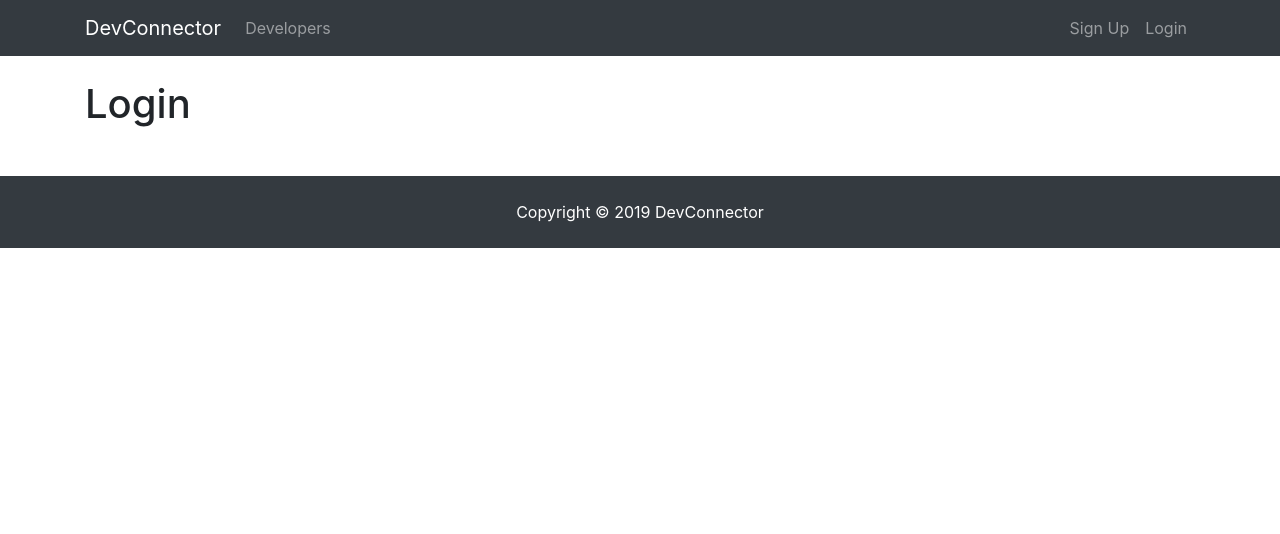
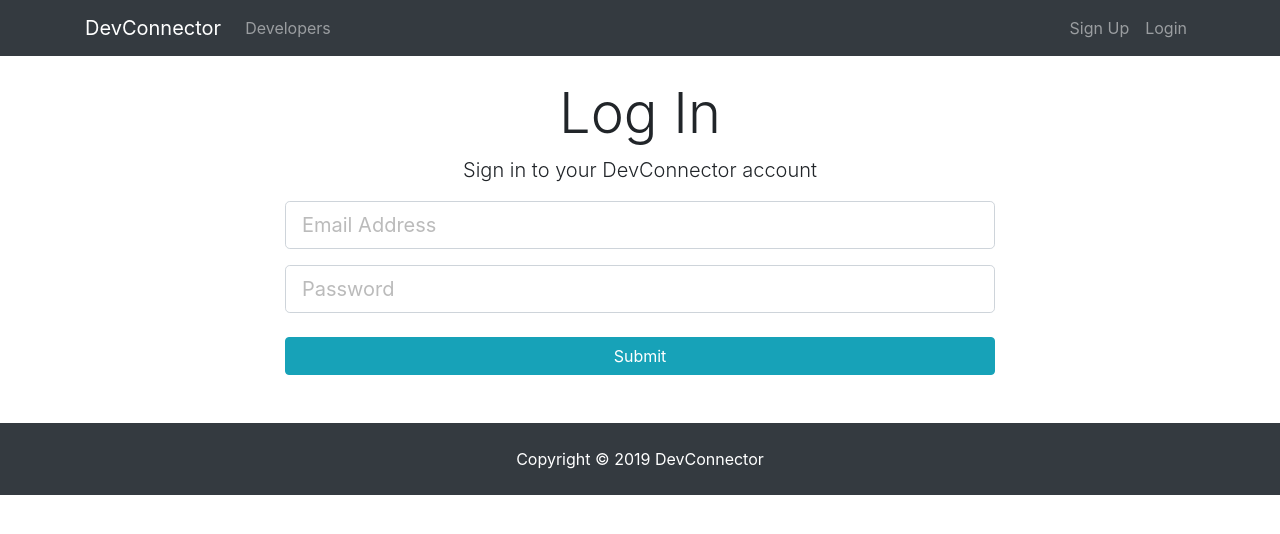
Before and after one commit to oahmaro/devconnector, a React (Create React App) app in the folder client/: page /login in a window 1280 px wide. Shown: the top 534 px of the page. Built offline with nearby package versions, Linux system fonts and the light colour scheme.

Commit message:
Creating the login form with state

```diff
--- a/client/src/components/oath/Login.js
+++ b/client/src/components/oath/Login.js
@@ -1,10 +1,63 @@
 import React, { Component } from 'react'
 
 class Login extends Component {
+  state = {
+    email: '',
+    password: '',
+    errors: {}
+  }
+
+  onSubmit = e => {
+    e.preventDefault()
+
+    const user = {
+      email: this.state.email,
+      password: this.state.password
+    }
+
+    console.log(user)
+  }
+
+  onChange = e => {
+    this.setState({ [e.target.name]: e.target.value })
+  }
+
   render() {
     return (
-      <div>
-        <h1>Login</h1>
+      <div className="login">
+        <div className="container">
+          <div className="row">
+            <div className="col-md-8 m-auto">
+              <h1 className="display-4 text-center">Log In</h1>
+              <p className="lead text-center">
+                Sign in to your DevConnector account
+              </p>
+              <form onSubmit={this.onSubmit}>
+                <div className="form-group">
+                  <input
+                    type="email"
+                    className="form-control form-control-lg"
+                    placeholder="Email Address"
+                    name="email"
+                    value={this.state.email}
+                    onChange={this.onChange}
+                  />
+                </div>
+                <div className="form-group">
+                  <input
+                    type="password"
+                    className="form-control form-control-lg"
+                    placeholder="Password"
+                    name="password"
+                    value={this.state.password}
+                    onChange={this.onChange}
+                  />
+                </div>
+                <input type="submit" className="btn btn-info btn-block mt-4" />
+              </form>
+            </div>
+          </div>
+        </div>
       </div>
     )
   }
```
